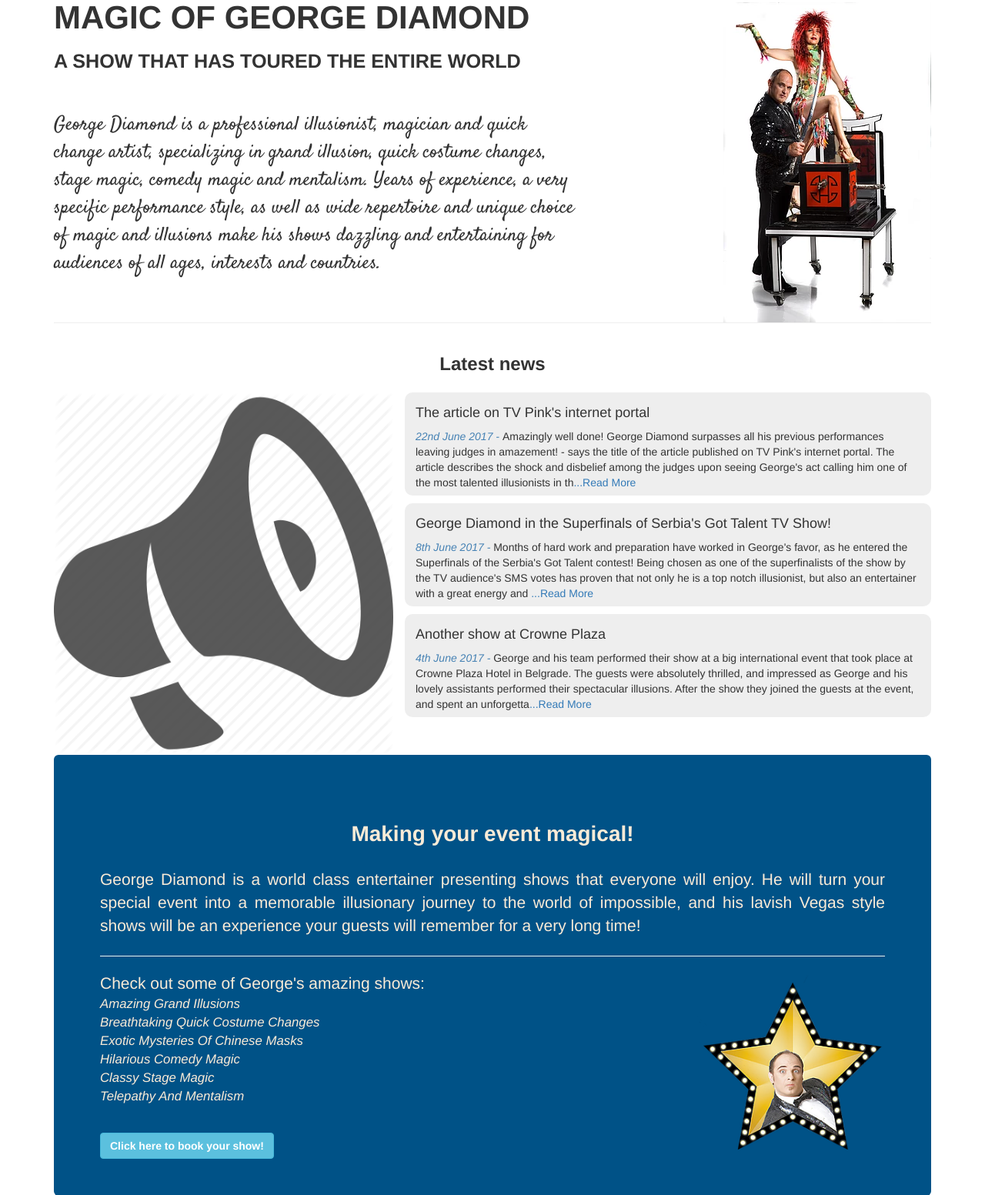
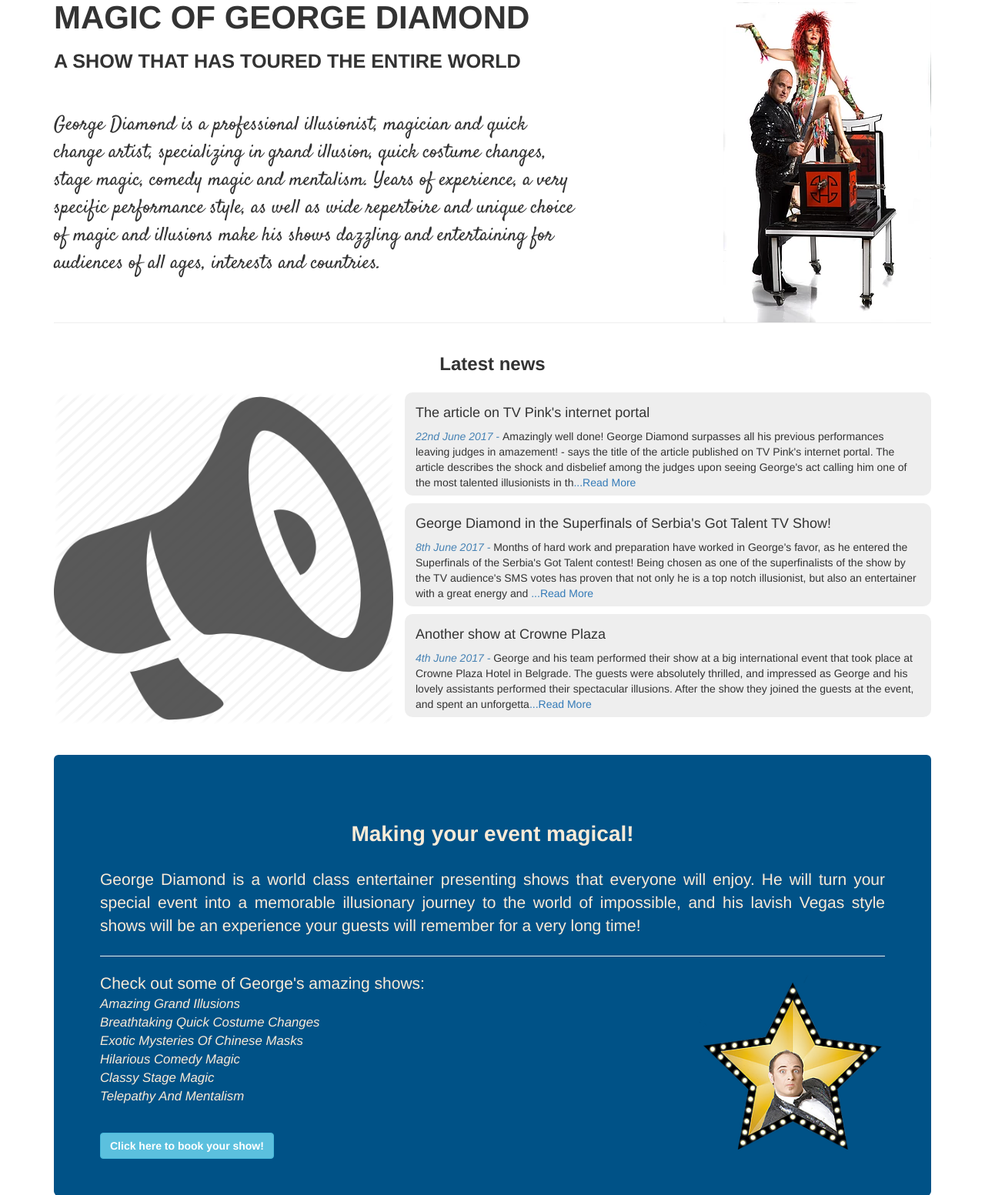
Before and after one commit to tale19/george-diamond, a PHP site: page / in a window 1280 px wide. Shown: the part 80-1633 px from the top of the page at 77% size. Run offline with PHP 8.4, Linux system fonts and the light colour scheme; some libraries are stand-ins or nearby versions.

Commit message:
news image height fixed

```diff
--- a/css/tale.css
+++ b/css/tale.css
@@ -331,6 +331,7 @@ p.credits ~ p.credits {
 	#top-news-image img {
     	vertical-align: middle;
     	width: 100%;
+    	max-height: 100%;
 	}
 
 	#top-news {
```
